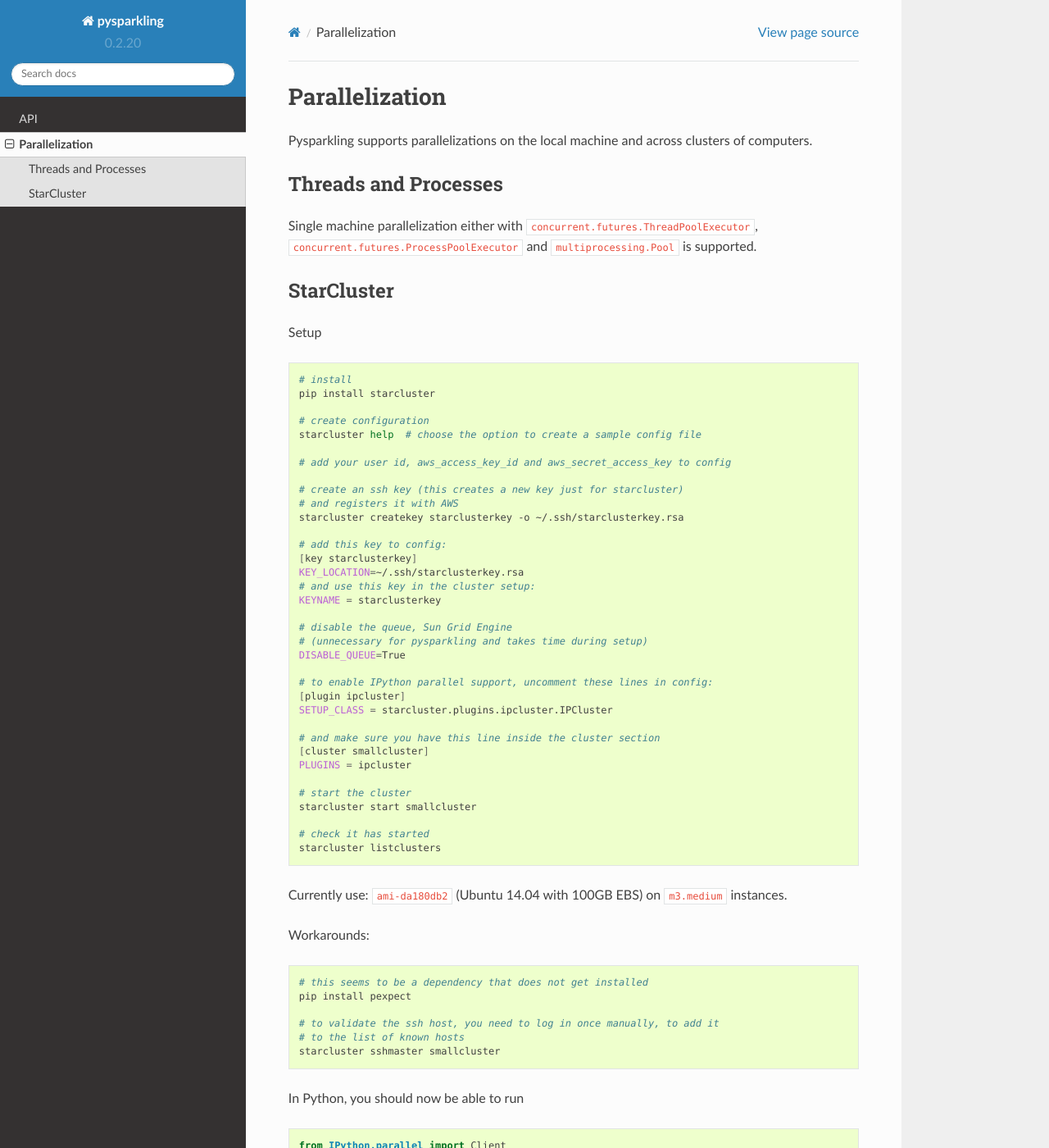
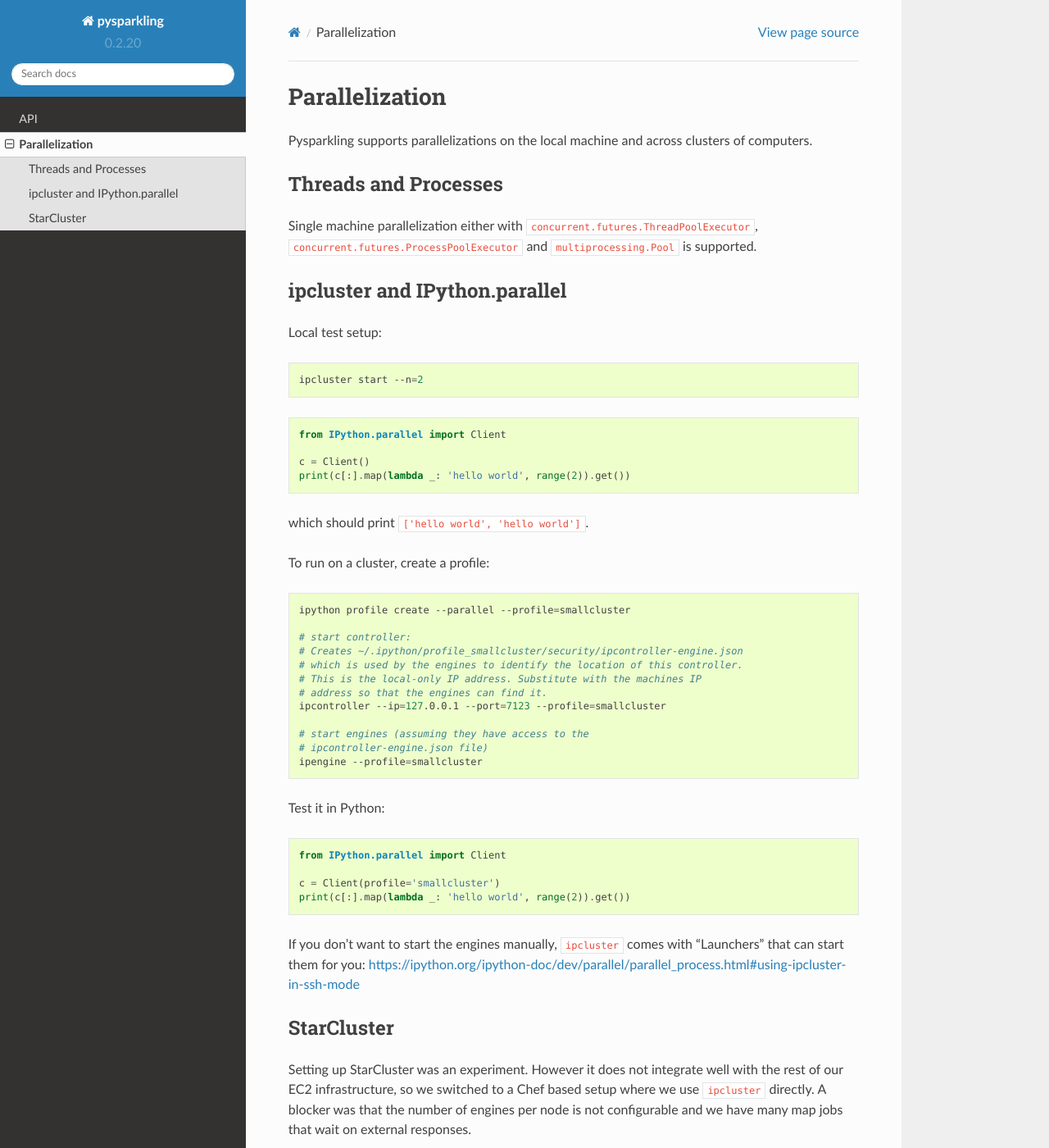
Before and after one commit to svenkreiss/pysparkling, a Sphinx documentation site: the page built from docs/sphinx/parallel.rst, in a window 1280 px wide and 1400 px high. Shown: the whole window at 82% size. Built offline with Sphinx 7.4.7 and the Read the Docs theme 2.0.0, drawn with Linux system fonts in a browser that asks for light colours; some of the changed text lies outside the part shown.

Commit message:
ipcluster experiments

```diff
--- a/docs/sphinx/parallel.rst
+++ b/docs/sphinx/parallel.rst
@@ -17,8 +17,63 @@
 ``multiprocessing.Pool`` is supported.
 
 
+ipcluster and IPython.parallel
+------------------------------
+
+Local test setup:
+
+.. code-block:: bash
+
+    ipcluster start --n=2
+
+.. code-block:: python
+
+    from IPython.parallel import Client
+
+    c = Client()
+    print(c[:].map(lambda _: 'hello world', range(2)).get())
+
+which should print ``['hello world', 'hello world']``.
+
+To run on a cluster, create a profile:
+
+.. code-block:: bash
+
+    ipython profile create --parallel --profile=smallcluster
+
+    # start controller:
+    # Creates ~/.ipython/profile_smallcluster/security/ipcontroller-engine.json
+    # which is used by the engines to identify the location of this controller.
+    # This is the local-only IP address. Substitute with the machines IP
+    # address so that the engines can find it.
+    ipcontroller --ip=127.0.0.1 --port=7123 --profile=smallcluster
+
+    # start engines (assuming they have access to the
+    # ipcontroller-engine.json file)
+    ipengine --profile=smallcluster
+
+Test it in Python:
+
+.. code-block:: python
+
+    from IPython.parallel import Client
+
+    c = Client(profile='smallcluster')
+    print(c[:].map(lambda _: 'hello world', range(2)).get())
+
+If you don't want to start the engines manually, ``ipcluster`` comes with
+"Launchers" that can start them for you:
+https://ipython.org/ipython-doc/dev/parallel/parallel_process.html#using-ipcluster-in-ssh-mode
+
+
 StarCluster
 -----------
+
+Setting up StarCluster was an experiment. However it does not integrate well
+with the rest of our EC2 infrastructure, so we switched to a Chef based setup
+where we use ``ipcluster`` directly. A blocker was that the number of engines
+per node is not configurable and we have many map jobs that wait on external
+responses.
 
 Setup
 
```
Also changed, not shown: other parts of docs/sphinx/parallel.rst (+2 -2 lines), 1 other file.
